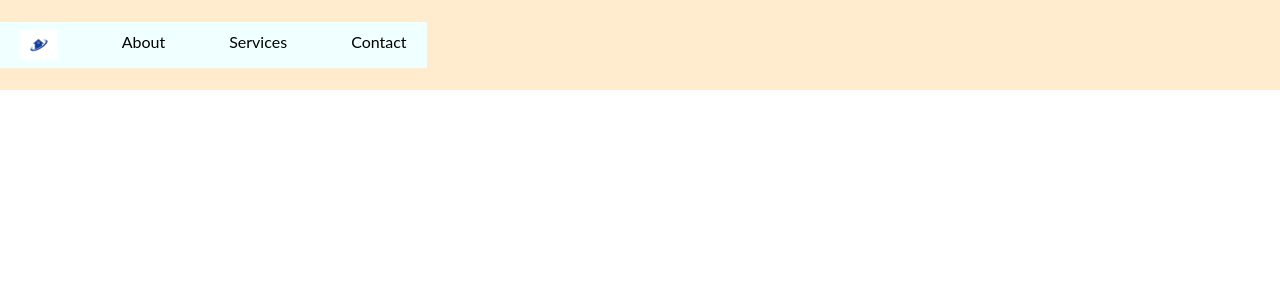
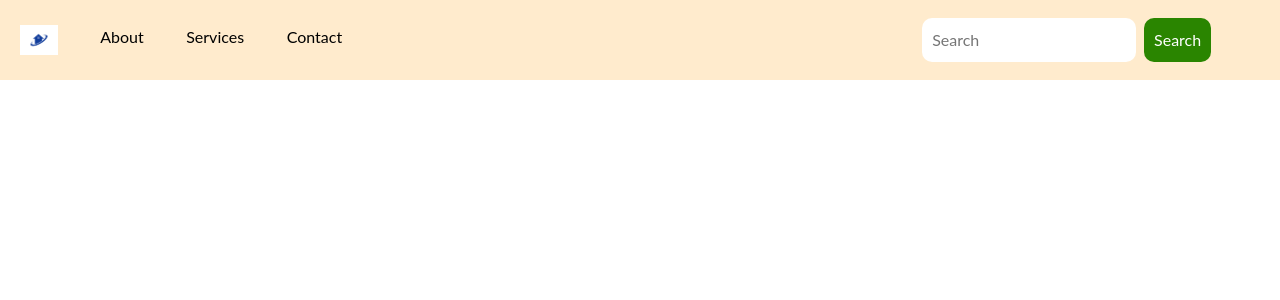
Before and after one commit to EragonBrisingr/web_project, a PHP site: page / in a window 1280 px wide. Shown: the top 300 px of the page. Run offline with PHP 8.4, Linux system fonts and the light colour scheme.

Commit message:
initial navbar module

```diff
--- a/index.html
+++ b/index.html
@@ -10,6 +10,7 @@
 
 
     <title>Web project</title>
+
   </head>
   <body>
     <nav class="navbar">
@@ -33,10 +34,17 @@
 
         </div>
         <div class="col-4">
-
+            <div class = "search-area">
+                <input type="text" placeholder="Search" id="txtSearch">
+                <button id="search-button" onclick="searchButton()">Search</button>
+            </div>
         </div>
     </nav>
 
+    <div id="searchResults"></div>
 
+    <script src="scripting.js">
+
+    </script>
   </body>
 </html>
--- /dev/null
+++ b/scripting.js
@@ -0,0 +1,10 @@
+
+
+
+
+function searchButton(){
+    var search = document.getElementById("txtSearch").value;
+    var newE = document.createElement("p");
+    newE.innerHTML = search;
+    document.getElementById("searchResults").appendChild(newE);
+}
--- a/style.css
+++ b/style.css
@@ -12,14 +12,14 @@
 
 .navbar{
     background-color: blanchedalmond;
-    height:90px;
+    height:80px;
     width:100%;
     position: fixed;
     padding: 0;
 }
 
 .container{
-    background-color: azure;
+
     padding: 0;
 }
 
@@ -27,7 +27,7 @@
     list-style: none;
     display: flex;
     justify-content: space-between;
-    width: 100%;
+    width: 80%;
     padding: 0;
     margin: 2%;
     left: 0;
@@ -47,3 +47,26 @@
     padding: 0;
     margin: 0;
 }
+
+.search-area{
+    display: flex;
+    justify-content: center;
+    align-items: center;
+}
+
+.search-area input{
+    border-radius: 10px;
+    padding: 10px;
+    width: 50%;
+    border: none;
+    margin: 1%;
+}
+
+.search-area button{
+    border-radius: 10px;
+    padding: 10px;
+    border: none;
+    background-color: rgb(42, 133, 0);
+    color: white;
+    margin: 1%;
+}
```
